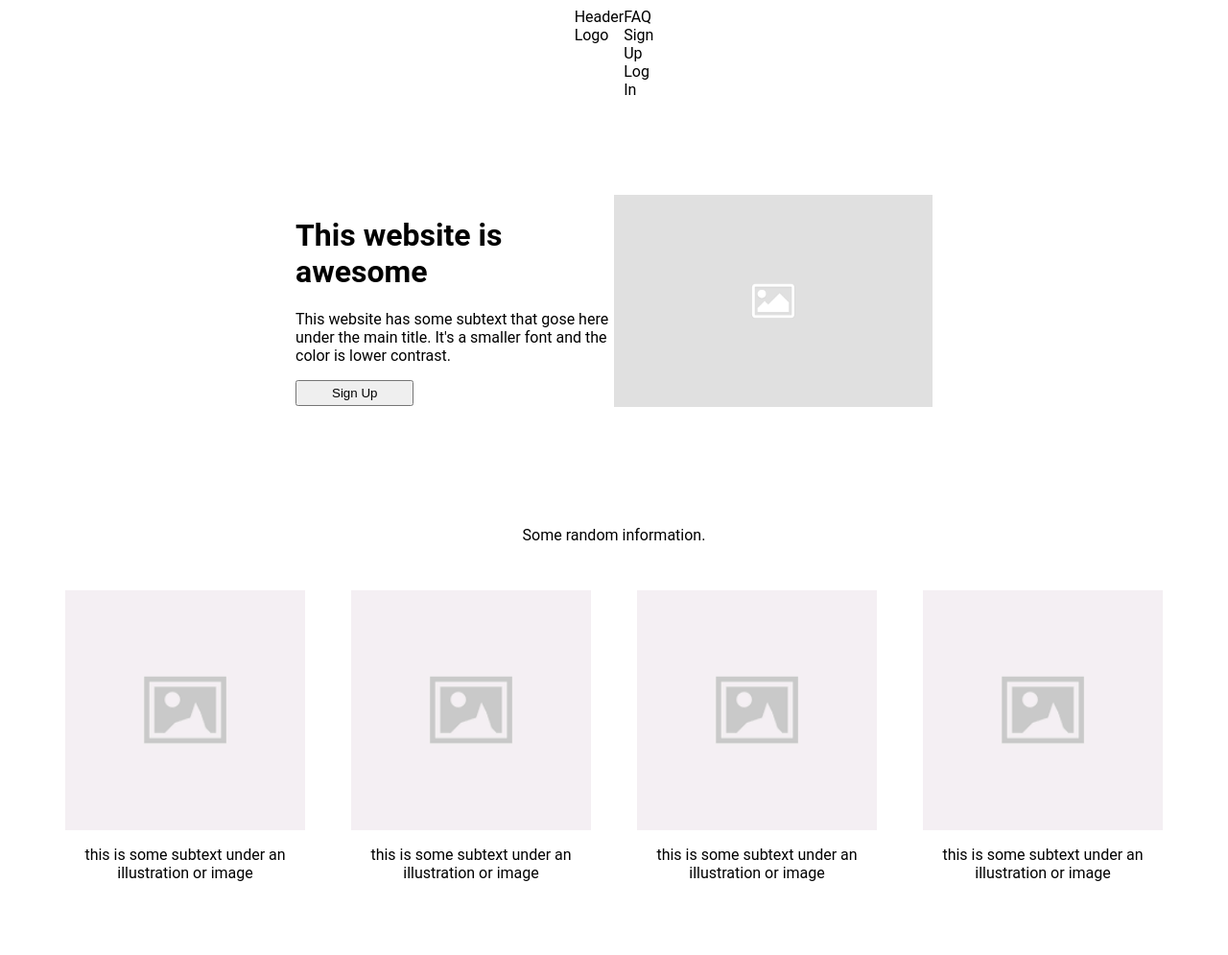
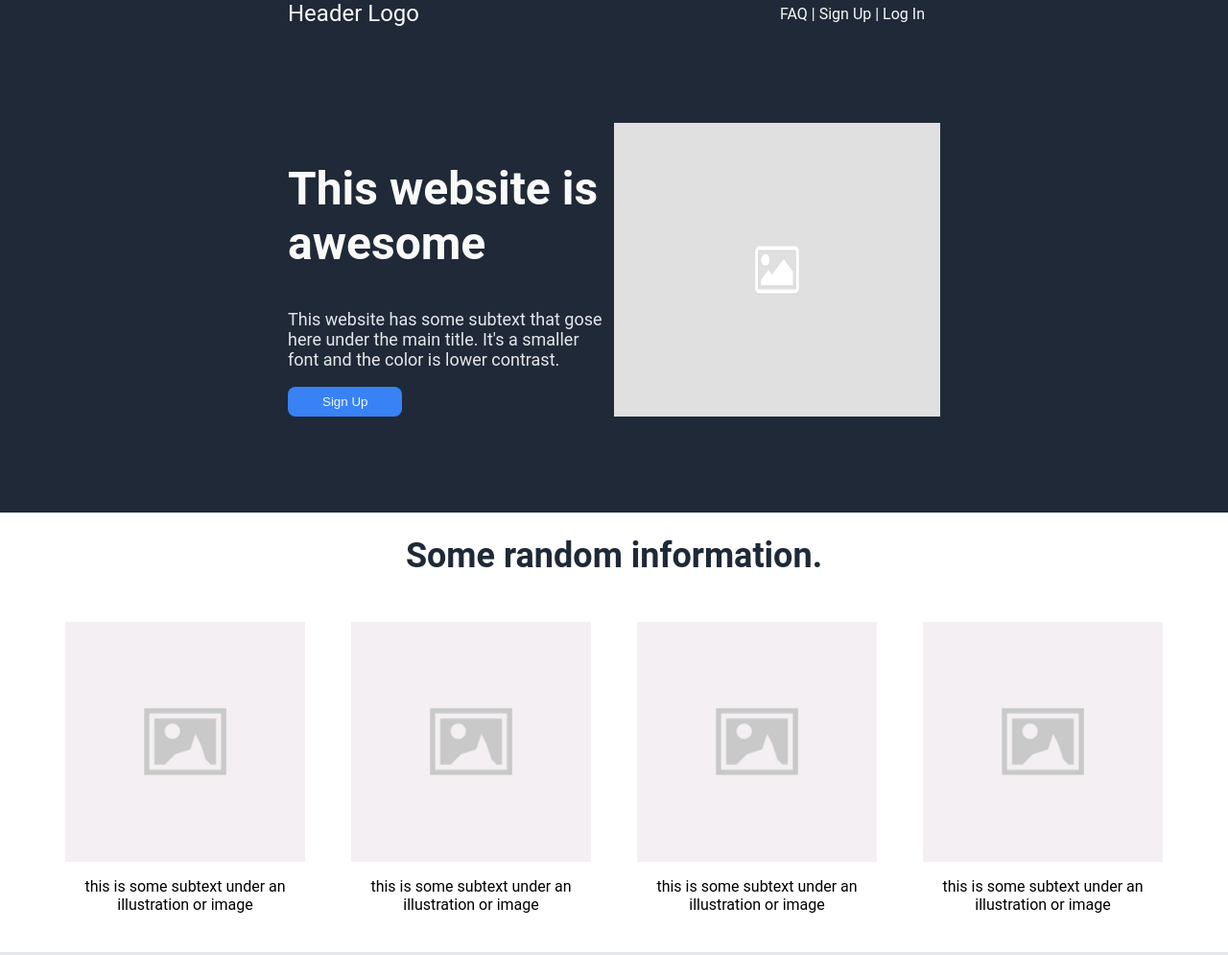
Before and after one commit to code-zeen/odin-landing-page, a plain HTML site: page index.html in a window 1280 px wide. Shown: the top 995 px of the page at 96% size. Drawn offline with Linux system fonts and the light colour scheme.

Commit message:
Add styles for final look

```diff
--- a/index.html
+++ b/index.html
@@ -12,17 +12,23 @@
 <body>
     <div class="cont-one">
         <div class="header">
-            <div class="header-logo">Header Logo</div>
-            <ul class="header-link">
-                <li>FAQ</li>
-                <li>Sign Up</li>
-                <li>Log In</li>
-            </ul>
+            <div class="left">
+                <div class="logo">Header Logo</div>
+            </div>
+            <div class="right">
+                <ul class="links">
+                    <li><a href="#">FAQ</a></li>
+                    <li>|</li>
+                    <li><a href="#">Sign Up</a></li>
+                    <li>|</li>
+                    <li><a href="#">Log In</a></li>
+                </ul>
+            </div>
         </div>
 
         <div class="intro">
             <div class="words">
-                <h1>This website is awesome</h1>
+                <h2>This website is awesome</h2>
                 <p>This website has some subtext that  gose here under the main title.
                 It's a smaller font and the color is lower contrast.</p>
                 <button class="sign-up">Sign Up</button>
@@ -32,7 +38,7 @@
     </div>
 
     <div class="cont-two">
-        <div class="title">Some random information.</div>
+        <h3 class="title">Some random information.</h3>
         <div class="info">
             <div class="pairs">
                 <img src="./images/placeholder-sq.png">
@@ -66,7 +72,7 @@
     <div class="cont-four">
         <div class="banner">
             <div class="words">
-                <p>Call to action! It's time!</p>
+                <h4>Call to action! It's time!</h4>
                 <p>Sign up for our product by clicking that button right over there!</p>
             </div>
             <div class="cont-signup">
--- a/style.css
+++ b/style.css
@@ -1,5 +1,9 @@
 /* general */
-.cont-one,
+.cont-one {
+    display: flex;
+    flex-direction: column;
+    font-family: roboto, sans-serif;
+}
 .cont-two,
 .cont-three,
 .cont-four,
@@ -7,7 +11,6 @@
     display: flex;
     flex-direction: column;
     align-items: center;
-    margin: 0px 300px;
     font-family: roboto, sans-serif;
 }
 
@@ -15,27 +18,61 @@ img {
     width: 250px;
 }
 
+.cont-one,
+.cont-five {
+    background-color: #1F2937;
+}
 
+body {
+    margin: 0;
 
+}
+
+.cont-three {
+    background-color: #E5E7EB;
+}
 /* container one */
 .header {
     display: flex;
-    margin: 0 350px;
-
+    align-items: center;
+    justify-content: space-between;
+    margin: 0 300px;
 }
 
-.header-link {
-    margin: 0;
-    padding: 0;
+.logo {
+    font-size: 24px;
+    color: #F9FAF8;
 }
-.header-link li {
+
+ul {
+    list-style-type: none;
+}
+
+.links {
+    margin: 0 8px;
+    padding: 0 8px;
+}
+
+.links li {
     display: inline;
+    color: #F9FAF8
+}
+
+.links a {
+    font-style: none;
+    text-decoration: none;
+    color: #F9FAF8
+}
+
+.links a:hover {
+    color: #3882F6;
 }
 
 .intro {
     display: flex;
     justify-content: space-between;
     padding: 100px 0;
+    margin: 0 300px;
 }
 
 .intro .words {
@@ -44,17 +81,46 @@ img {
     width: 50%;
 }
 
+.intro .words h2 {
+    font-size: 48px;
+    font-weight: bolder;
+    color: #F9FAF8;
+}
+
+.intro .words p {
+    font-size: 18px;
+    color: #E5E7EB;
+}
+
+.intro button {
+    color: #F9FAF8;
+    background-color: #3882F6;
+    border-radius: 8px;
+    border: none;
+    padding: 8px 36px;
+}
+
+.intro button:hover {
+    background-color: #F9FAF8;
+    color: #3882F6;
+}
+
 .intro img {
     width: 50%;
 }
 
 /* container two */
 .cont-two .title {
+    font-size: 36px;
+    font-weight: bolder;
+    color: #1F2937;
     padding: 24px 0;
+    margin: 0 300px;
 }
 
 .info {
     display: flex;
+    margin: 0 300px;
 }
 
 .info .pairs {
@@ -73,29 +139,62 @@ img {
     display: flex;
     flex-direction: column;
     padding: 192px;
+    margin: 0 300px;
+}
+
+.quote {
+    font-size: 36px;
+    font-style: italic;
+    font-weight: lighter;
+    color: #1F2937;
 }
 
 .author {
     align-self: flex-end;
+    font-size: 24px;
+    font-style: bolder;
+    color: #1F2937;
 }
 
 /* container four */
 .banner {
     display: flex;
-    padding: 36px 48px;
+    padding: 24px 72px;
+    margin: 100px 300px;
+    background-color: #3882F6;
 }
 
 .banner .words {
     padding: 0 96px;
+    color: #F9FAF8;
 }
+
+h4 {
+    font-size: 24px;
+    font-weight: bold;
+}
+
+
 
 .cont-signup {
     display: flex;
     align-items: center;
 }
 
-.sign-up {
+.banner button {
+    color: #F9FAF8;
+    background-color: #3882F6;
     padding: 4px 36px;
+    border-radius: 8px;
+    border: 2px solid #F9FAF8;
+}
+
+.banner button:hover {
+    color: #3882F6;
+    background-color: #F9FAF8;
 }
 
 /* container five */
+.footer p {
+    color: #F9FAF8;
+}
```
